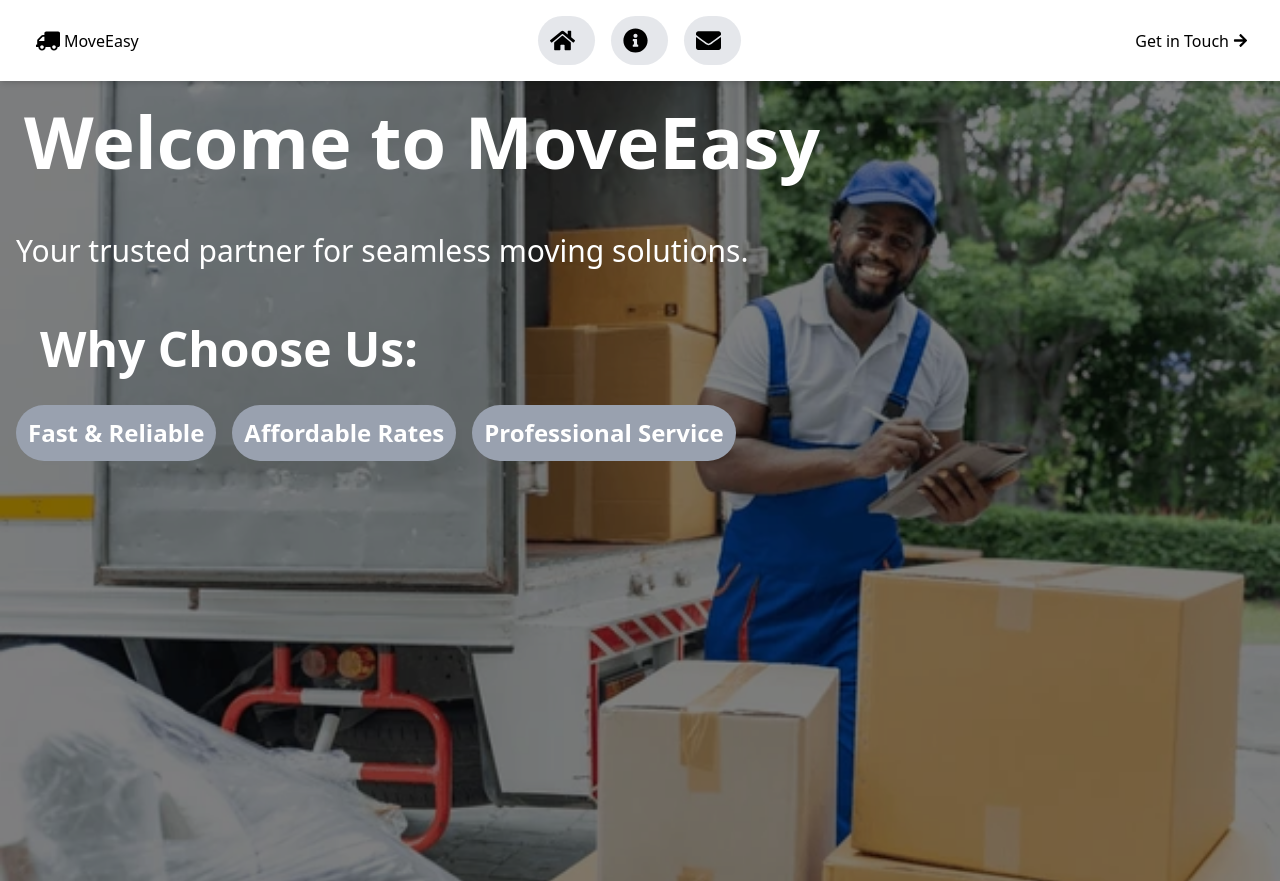
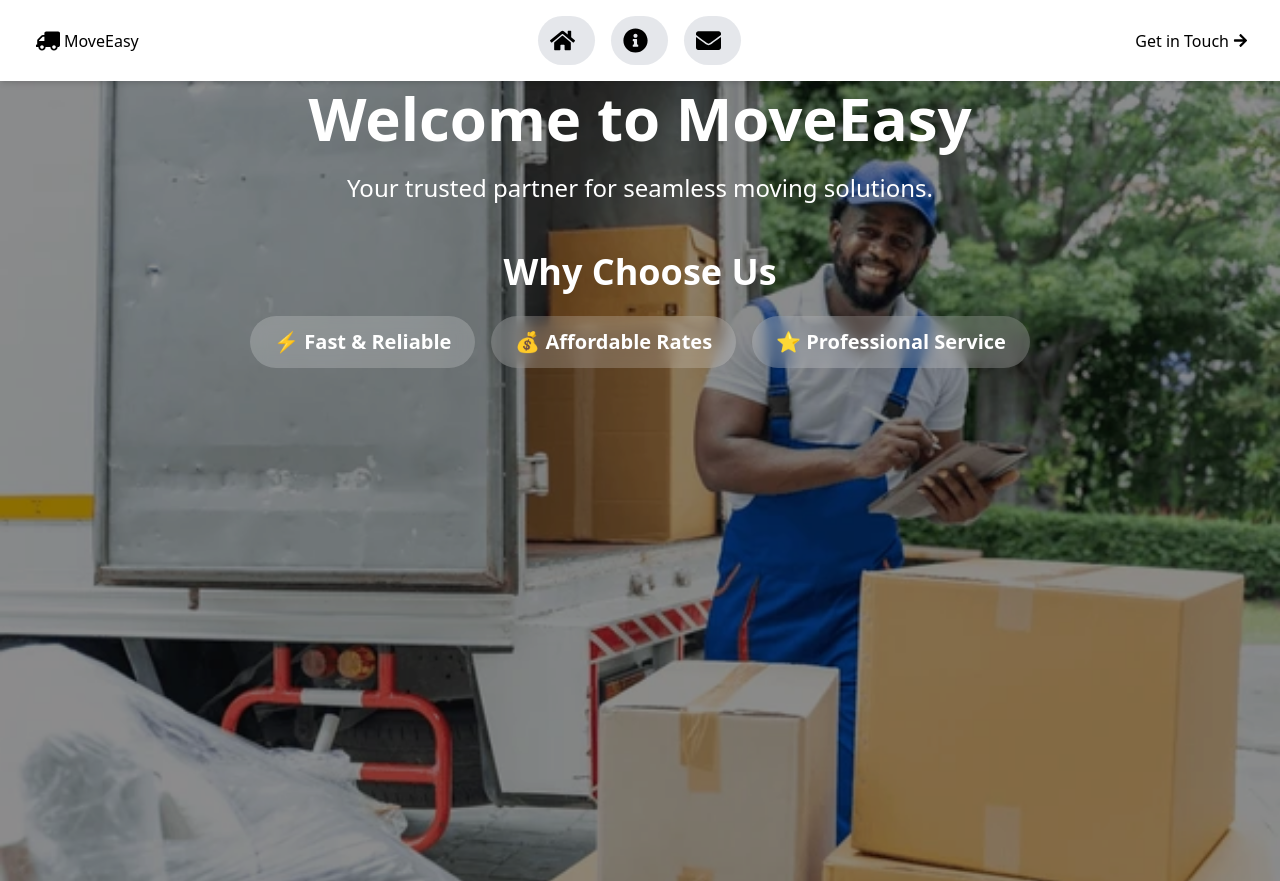
Before and after one commit to ken-jibril/Movers_App, a React (Vite) app: page / in a window 1280 px wide. Built offline with nearby package versions, Linux system fonts and the light colour scheme.

Commit message:
Refactor HomePage component: update layout and styling, replace background image with import

```diff
--- a/src/Pages/HomePage.jsx
+++ b/src/Pages/HomePage.jsx
@@ -1,20 +1,45 @@
+import backgroundImage from '../assets/african-worker-in-a-movers-company.webp';
 
 function HomePage() {
     return (
-       <main className="bg-cover bg-center bg-no-repeat h-screen relative" style={{ backgroundImage: "url('/src/assets/african-worker-in-a-movers-company.webp')" }}>
-        <div className="absolute inset-0 bg-black/50"></div>
-        <div className="">
-            <h1 className="text-5xl md:text-6xl lg:text-7xl font-bold text-white p-6 relative z-100 bg-opacity-50">Welcome to MoveEasy</h1>
-            <p className="mt-4 text-xl md:text-2xl lg:text-3xl text-white p-4 relative z-100 bg-opacity-50 ">Your trusted partner for seamless moving solutions.</p>
-        </div>
-        <div className="m-4">
-          <h2 className="text-4xl md:text-5xl lg:text-5xl font-semibold text-white p-6 relative z-100 bg-opacity-50">Why Choose Us:</h2>
-          <div className="flex flex-wrap gap-4">
-            <p className="text-xl md:text-2xl lg:text-2xl font-bold text-white p-3 relative z-100 bg-opacity-50 bg-gray-400 rounded-full my-2 cursor-pointer">Fast & Reliable</p>
-            <p className="text-xl md:text-2xl lg:text-2xl font-bold text-white p-3 relative z-100 bg-opacity-50 bg-gray-400 rounded-full my-2 cursor-pointer">Affordable Rates</p>
-            <p className="text-xl md:text-2xl lg:text-2xl font-bold text-white p-3 relative z-100 bg-opacity-50 bg-gray-400 rounded-full my-2 cursor-pointer">Professional Service</p>
+       <main
+          className="bg-cover bg-center bg-no-repeat h-screen relative flex"
+          style={{ backgroundImage: `url(${backgroundImage})` }}
+       >
+          {/* Dark overlay */}
+          <div className="absolute inset-0 bg-black/45"></div>
+
+          {/* Content container - centered vertically and horizontally */}
+          <div className="relative z-10 container mx-auto px-4 sm:px-6 lg:px-8 w-full">
+
+              {/* Hero Section */}
+              <div className="text-center mb-8 sm:mb-12">
+                  <h1 className="text-3xl sm:text-4xl md:text-5xl lg:text-6xl font-bold text-white mb-3 sm:mb-4 leading-tight">
+                      Welcome to MoveEasy
+                  </h1>
+                  <p className="text-base sm:text-lg md:text-xl lg:text-2xl text-white px-2 sm:px-4">
+                      Your trusted partner for seamless moving solutions.
+                  </p>
+              </div>
+
+              {/* Features Section */}
+              <div className="text-center max-w-4xl mx-auto">
+                  <h2 className="text-xl sm:text-2xl md:text-3xl lg:text-4xl font-semibold text-white mb-4 sm:mb-6">
+                      Why Choose Us
+                  </h2>
+                  <div className="flex flex-wrap justify-center gap-3 sm:gap-4">
+                      <span className="text-sm sm:text-base md:text-lg lg:text-xl font-bold text-white px-4 sm:px-6 py-2 sm:py-3 bg-white/20 backdrop-blur-sm rounded-full hover:bg-white/30 transition-all cursor-pointer">
+                          ⚡ Fast & Reliable
+                      </span>
+                      <span className="text-sm sm:text-base md:text-lg lg:text-xl font-bold text-white px-4 sm:px-6 py-2 sm:py-3 bg-white/20 backdrop-blur-sm rounded-full hover:bg-white/30 transition-all cursor-pointer">
+                          💰 Affordable Rates
+                      </span>
+                      <span className="text-sm sm:text-base md:text-lg lg:text-xl font-bold text-white px-4 sm:px-6 py-2 sm:py-3 bg-white/20 backdrop-blur-sm rounded-full hover:bg-white/30 transition-all cursor-pointer">
+                          ⭐ Professional Service
+                      </span>
+                  </div>
+              </div>
           </div>
-        </div>
        </main>
      );
 }
```
